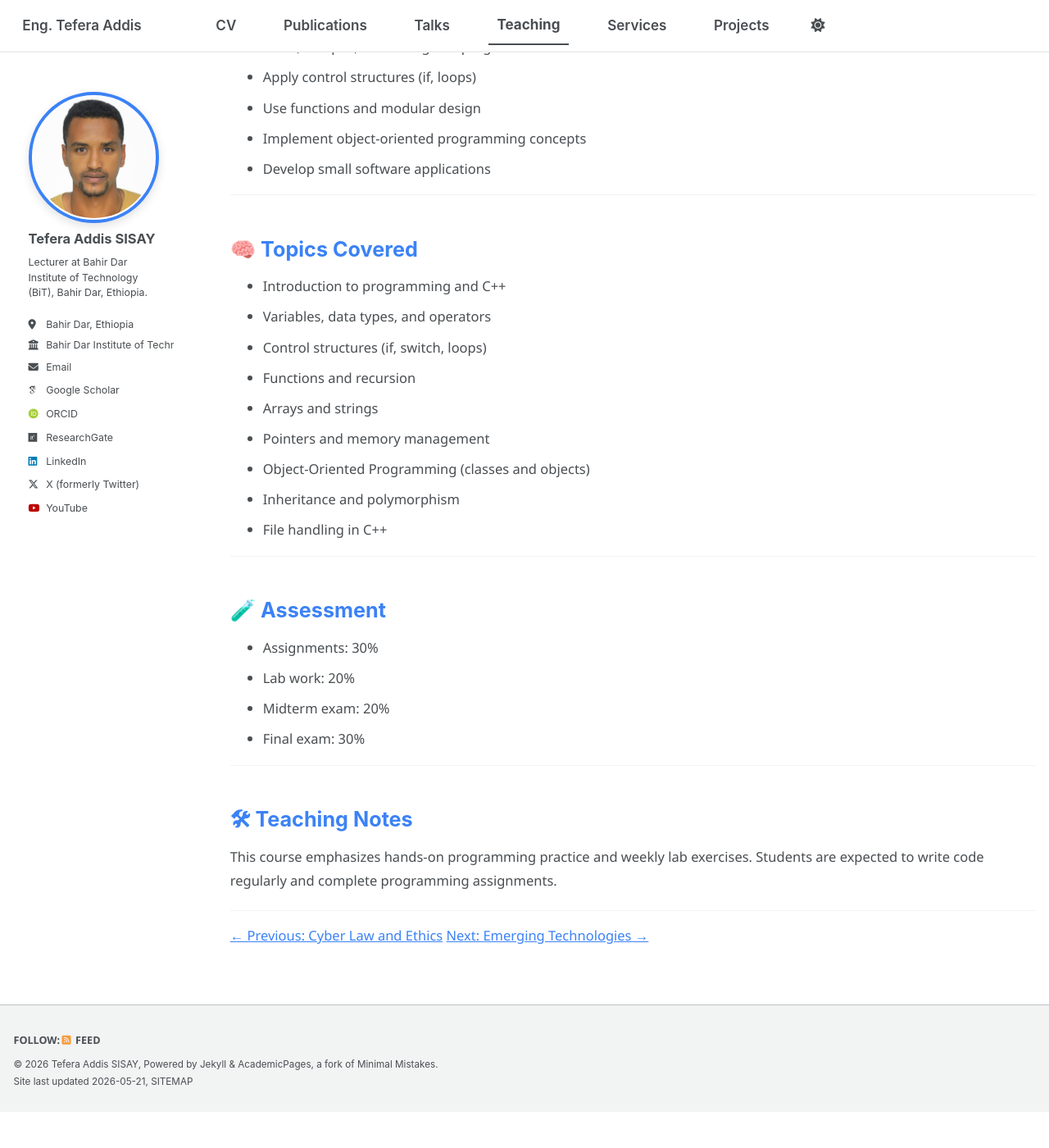
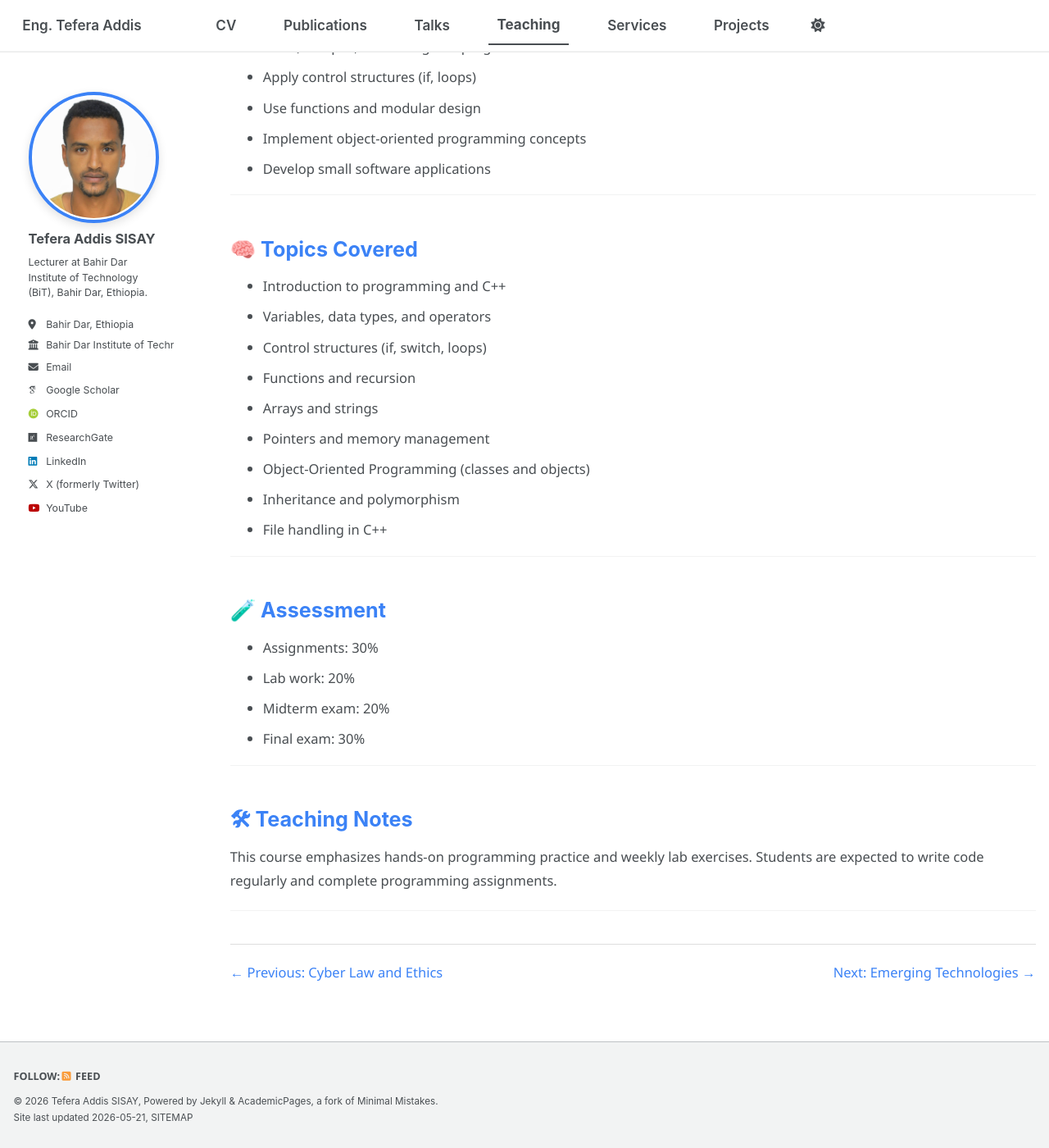
Before and after one commit to tefera-addis-sisay/tefera-addis-sisay.github.io, a Jekyll site: the page built from _teaching/computer-programming-cpp.md, in a window 1280 px wide and 1400 px high, scrolled down 691 px. Shown: the whole window at 82% size. Built offline with Jekyll 4.4.1, drawn with Linux system fonts in a browser that asks for light colours; some web fonts are replaced; a script bundle is joined from its source files by our own code; library files that are not in the unit come from our copies; before the commit the page ends 2047 px from its top, so only the background shows below that.

Commit message:
Add styles for post navigation

```diff
--- a/assets/css/main.scss
+++ b/assets/css/main.scss
@@ -310,3 +310,19 @@ img {
 .greedy-nav li {
   margin: 0 0.2rem;
 }
+.post-navigation {
+  display: flex;
+  justify-content: space-between;
+  margin-top: 40px;
+  padding-top: 20px;
+  border-top: 1px solid #ddd;
+}
+
+.post-navigation a {
+  text-decoration: none;
+  font-weight: 500;
+}
+
+.post-navigation a:hover {
+  font-size: 1.05em;
+}
```
